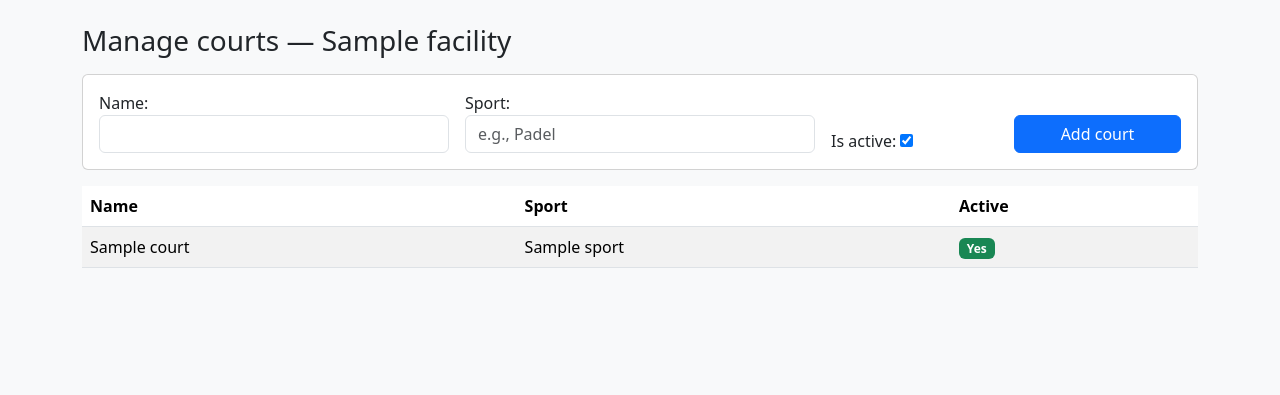
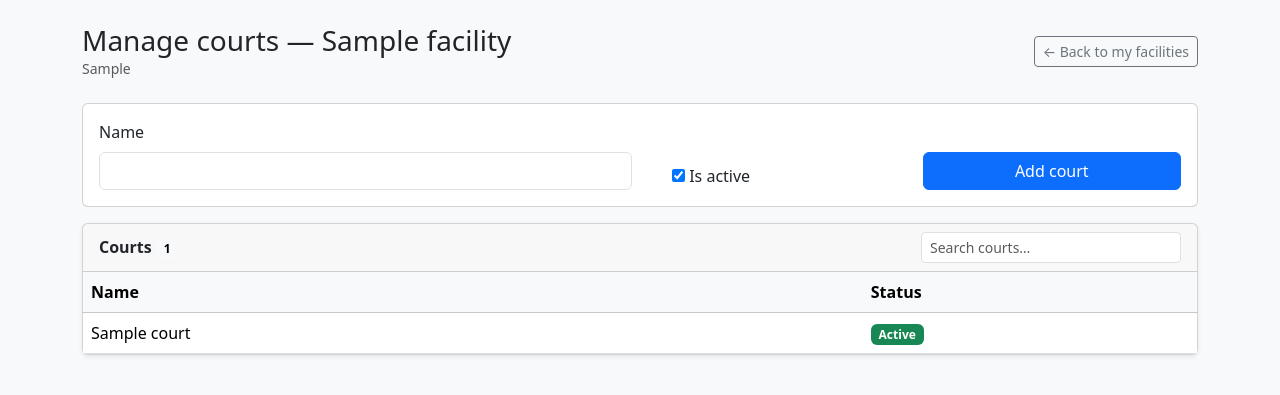
Before and after one commit to DixieBloom1/sports-reservation, a Django app: page /provider/facilities/1/courts/ in a window 1280 px wide. Shown: the part 56-451 px from the top of the page. Run offline with Django 5.2, Linux system fonts and the light colour scheme; a user stored in the database is signed in; tables that the repository leaves empty hold one stand-in row (values such as "Sample post").

Commit message:
fix booking errors & nav back buttons added

```diff
--- a/mysite/images/templates/provider/add_facility.html
+++ b/mysite/images/templates/provider/add_facility.html
@@ -21,5 +21,8 @@
             <div class="col-12">{{ form.description.label_tag }}{{ form.description }}</div>
         </div>
         <button class="btn btn-success mt-3">Create</button>
+        <a href="{% url 'images:provider_facilities' %}" class="btn btn-danger mt-3 ms-2">
+            Abort
+        </a>
     </form>
 {% endblock %}
--- a/mysite/images/templates/provider/facilities.html
+++ b/mysite/images/templates/provider/facilities.html
@@ -3,6 +3,12 @@
     <div class="d-flex justify-content-between align-items-center">
         <h3>My facilities</h3>
         <a class="btn btn-primary" href="{% url 'images:provider_add_facility' %}">Add facility</a>
+    </div>
+    <div class="d-flex justify-content-between align-items-center mb-4">
+        <div></div>
+        <a href="{% url 'images:facilities_list' %}" class="btn btn-outline-secondary btn-sm">
+            ← Back to facilities
+        </a>
     </div>
 
     <div class="row mt-3">
--- a/mysite/images/templates/provider/manage_courts.html
+++ b/mysite/images/templates/provider/manage_courts.html
@@ -1,87 +1,107 @@
 {% extends "base.html" %}
 {% block content %}
-    <h3 class="mb-3">Manage courts — {{ facility.name }}</h3>
+
+    <div class="d-flex justify-content-between align-items-center mb-4">
+        <div>
+            <h3 class="mb-0">Manage courts — {{ facility.name }}</h3>
+            <div class="text-muted small">{{ facility.location }}</div>
+        </div>
+        <a href="{% url 'images:provider_facilities' %}" class="btn btn-outline-secondary btn-sm">
+            ← Back to my facilities
+        </a>
+    </div>
 
     <form method="post" class="card card-body mb-3">
         {% csrf_token %}
-
         {% if form.non_field_errors %}
-            <div class="alert alert-danger">{{ form.non_field_errors }}</div>
+            <div class="alert alert-danger mb-3">{{ form.non_field_errors }}</div>
         {% endif %}
 
         <div class="row g-3 align-items-end">
-            <div class="col-md-4">
-                {{ form.name.label_tag }}
+            <div class="col-lg-6">
+                <label class="form-label" for="{{ form.name.id_for_label }}">{{ form.name.label }}</label>
                 {{ form.name }}
                 {% if form.name.errors %}
-                    <div class="invalid-feedback d-block">
-                        {{ form.name.errors|striptags }}
-                    </div>
+                    <div class="invalid-feedback d-block">{{ form.name.errors|striptags }}</div>
                 {% endif %}
             </div>
 
-            <div class="col-md-4">
-                {{ form.sport_name.label_tag }}
-                {{ form.sport_name }}
-                {% if form.sport_name.errors %}
-                    <div class="invalid-feedback d-block">
-                        {{ form.sport_name.errors|striptags }}
+            <div class="col-sm-6 col-lg-3 d-flex align-items-end">
+                <div class="form-check">
+                    {{ form.is_active }}
+                    <label class="form-check-label"
+                           for="{{ form.is_active.id_for_label }}">{{ form.is_active.label }}</label>
                 </div>
+                {% if form.is_active.errors %}
+                    <div class="invalid-feedback d-block">{{ form.is_active.errors|striptags }}</div>
                 {% endif %}
             </div>
 
-            <div class="col-md-2">
-                {{ form.is_active.label_tag }}
-                {{ form.is_active }}
-                {% if form.is_active.errors %}
-                    <div class="invalid-feedback d-block">
-                        {{ form.is_active.errors|striptags }}
-                    </div>
-                {% endif %}
-            </div>
-
-            <div class="col-md-2">
+            <div class="col-sm-6 col-lg-3 d-flex align-items-end">
                 <button class="btn btn-primary w-100">Add court</button>
             </div>
         </div>
     </form>
 
-    <table class="table table-striped align-middle">
-        <thead>
+    <div class="card shadow-sm">
+        <div class="card-header">
+            <div class="d-flex flex-wrap gap-2 align-items-center justify-content-between">
+                <div class="fw-semibold">Courts <span class="badge text-bg-light">{{ courts|length }}</span></div>
+                <div class="ms-auto" style="min-width: 260px;">
+                    <input id="courtSearch" type="search" class="form-control form-control-sm"
+                           placeholder="Search courts…">
+                </div>
+            </div>
+        </div>
+
+        <div class="table-responsive">
+            <table class="table table-hover align-middle mb-0" id="courtsTable">
+                <thead class="table-light">
                 <tr>
-            <th>Name</th>
-            <th>Sport</th>
-            <th>Active</th>
+                    <th style="width:70%;">Name</th>
+                    <th style="width:30%;">Status</th>
                 </tr>
                 </thead>
                 <tbody>
                 {% for c in courts %}
                     <tr>
-                <td>{{ c.name }}</td>
-                <td>
-                    {% if c.sport_name %}
-                        {{ c.sport_name }}
-                    {% elif c.sport %}
-                        {{ c.sport.name }}
-                    {% elif c.get_sport_type_display %}
-                        {{ c.get_sport_type_display }}
-                    {% else %}
-                        —
-                    {% endif %}
-                </td>
+                        <td class="fw-medium">{{ c.name }}</td>
                         <td>
                             {% if c.is_active %}
-                        <span class="badge bg-success">Yes</span>
+                                <span class="badge bg-success">Active</span>
                             {% else %}
-                        <span class="badge bg-secondary">No</span>
+                                <span class="badge bg-secondary">Inactive</span>
                             {% endif %}
                         </td>
                     </tr>
                 {% empty %}
                     <tr>
-                <td colspan="3" class="text-center py-4">No courts yet.</td>
+                        <td colspan="2" class="text-center py-5">
+                            <div class="mb-1 fw-semibold">No courts yet</div>
+                            <div class="text-muted small">Use the form above to add your first court.</div>
+                        </td>
                     </tr>
                 {% endfor %}
                 </tbody>
             </table>
+        </div>
+    </div>
+
+    <script>
+        document.addEventListener('DOMContentLoaded', function () {
+            const input = document.getElementById('courtSearch');
+            const rows = document.querySelectorAll('#courtsTable tbody tr');
+            if (!input) return;
+            input.addEventListener('input', function () {
+                const q = this.value.trim().toLowerCase();
+                rows.forEach(row => {
+                    const nameCell = row.querySelector('td:first-child');
+                    if (!nameCell) return;
+                    const txt = nameCell.textContent.toLowerCase();
+                    row.style.display = txt.includes(q) ? '' : 'none';
+                });
+            });
+        });
+    </script>
+
 {% endblock %}
--- a/mysite/images/views.py
+++ b/mysite/images/views.py
@@ -15,6 +15,7 @@ from django.http import HttpResponse
 from django.shortcuts import get_object_or_404, redirect, render
 from django.utils import timezone
 from django.views.decorators.http import require_POST, require_http_methods
+from validators import ValidationError
 
 from .models import (
     Facility,
@@ -398,11 +399,19 @@ def _back_to_facility(facility):
 def book_view(request, facility_id):
     facility = get_object_or_404(Facility, pk=facility_id)
 
-    court_id = request.GET.get("court") or request.POST.get("court")
+    court_raw = request.GET.get("court") or request.POST.get("court")
+    court_id = (court_raw or "").strip()
     court = get_object_or_404(Court, pk=court_id, facility=facility) if court_id else None
 
-    start_str = request.GET.get("start") if request.method == "GET" else request.POST.get("start")
-    end_str = request.GET.get("end") if request.method == "GET" else request.POST.get("end")
+    if not court and facility.courts.filter(is_active=True).exists():
+        messages.warning(request, "Choose a court to book.")
+        return _back_to_facility(facility)
+
+    start_raw = request.GET.get("start") if request.method == "GET" else request.POST.get("start")
+    end_raw = request.GET.get("end") if request.method == "GET" else request.POST.get("end")
+    start_str = (start_raw or "").strip()
+    end_str = (end_raw or "").strip()
+
     if not start_str or not end_str:
         messages.error(request, "Missing start or end time.")
         return _back_to_facility(facility)
@@ -410,10 +419,11 @@ def book_view(request, facility_id):
     try:
         start = datetime.fromisoformat(start_str)
         end = datetime.fromisoformat(end_str)
+        tz = timezone.get_current_timezone()
         if timezone.is_naive(start):
-            start = timezone.make_aware(start, timezone.get_current_timezone())
+            start = timezone.make_aware(start, tz)
         if timezone.is_naive(end):
-            end = timezone.make_aware(end, timezone.get_current_timezone())
+            end = timezone.make_aware(end, tz)
     except ValueError:
         messages.error(request, "Invalid date/time format.")
         return _back_to_facility(facility)
@@ -422,23 +432,39 @@ def book_view(request, facility_id):
         messages.error(request, "Start must be before end.")
         return _back_to_facility(facility)
 
+    length_min = int((end - start).total_seconds() // 60)
+    if length_min <= 0 or (length_min % facility.slot_length_minutes) != 0:
+        messages.error(request, "Invalid slot length for this facility.")
+        return _back_to_facility(facility)
+
+    local_start = timezone.localtime(start)
+    local_end = timezone.localtime(end)
+    if not (facility.open_time <= local_start.time() and local_end.time() <= facility.close_time):
+        messages.error(request, "Booking must be within opening hours.")
+        return _back_to_facility(facility)
+
+    if (start - timezone.now()) < timedelta(hours=1):
+        messages.error(request, "Bookings must be made at least 1 hour in advance.")
+        return _back_to_facility(facility)
+
     if Blackout.objects.filter(facility=facility, start_dt__lt=end, end_dt__gt=start).exists():
         messages.error(request, "That time is unavailable due to a posted notice/blackout.")
         return _back_to_facility(facility)
 
-    now = timezone.now()
-    upcoming_blackouts = (
-        Blackout.objects.filter(facility=facility, end_dt__gte=now).order_by("start_dt")[:20]
-    )
-    past_blackouts = (
-        Blackout.objects.filter(facility=facility, end_dt__lt=now).order_by("-start_dt")[:20]
-    )
-    selected_day = start.date()
-    day_blackouts = Blackout.objects.filter(
-        facility=facility, start_dt__date__lte=selected_day, end_dt__date__gte=selected_day
-    ).order_by("start_dt")
+    if request.method == "GET":
+        now = timezone.now()
+        upcoming_blackouts = Blackout.objects.filter(
+            facility=facility, end_dt__gte=now
+        ).order_by("start_dt")[:20]
+        past_blackouts = Blackout.objects.filter(
+            facility=facility, end_dt__lt=now
+        ).order_by("-start_dt")[:20]
+        day_blackouts = Blackout.objects.filter(
+            facility=facility,
+            start_dt__date__lte=start.date(),
+            end_dt__date__gte=start.date(),
+        ).order_by("start_dt")
 
-    if request.method == "GET":
         return render(
             request,
             "book/confirm.html",
@@ -454,23 +480,35 @@ def book_view(request, facility_id):
         )
 
     clash_qs = Booking.objects.filter(
+        status="confirmed",
         facility=facility,
         start_dt__lt=end,
         end_dt__gt=start,
     )
     if court:
         clash_qs = clash_qs.filter(court=court)
+    else:
+        clash_qs = clash_qs.filter(court__isnull=True)
+
     if clash_qs.exists():
         messages.error(request, "That slot is no longer available.")
         return _back_to_facility(facility)
 
-    Booking.objects.create(
+    booking = Booking(
         facility=facility,
         court=court,
         user=request.user,
         start_dt=start,
         end_dt=end,
+        price=facility.base_price,
     )
+    try:
+        booking.full_clean()
+        booking.save()
+    except ValidationError as e:
+        messages.error(request, "; ".join(e.messages) if hasattr(e, "messages") else str(e))
+        return _back_to_facility(facility)
+
     messages.success(request, "Booking created.")
     return redirect("images:my_bookings")
 
```
Also changed, not shown: mysite/images/templates/book/confirm.html (+6 -5 lines), mysite/images/templates/facilities/detail.html (+21 -1 lines), mysite/images/templates/provider/bookings.html (+9 -1 lines), mysite/images/templates/provider/edit_facility.html (+10 -1 lines). Lines whose indentation alone changed are shown as unchanged.
